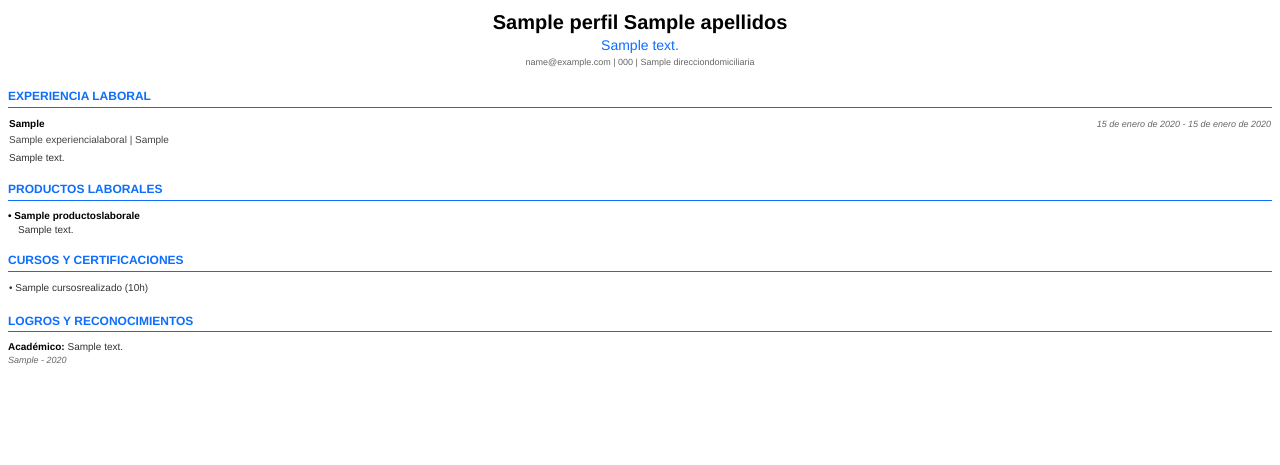
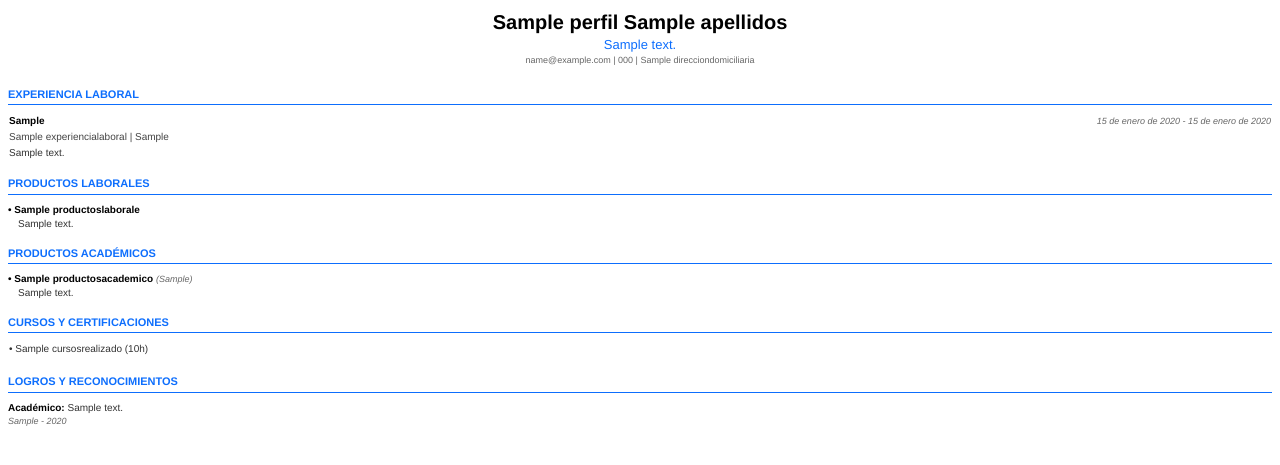
Before and after one commit to 10SEBASG01/CV-JANDRY-GUARANDA, a Django app: template Perfil/templates/cv_pdf_maestro.html in a window 1280 px wide. Shown: the top 465 px of the page. Run offline with Django 5.2, Linux system fonts and the light colour scheme; tables that the repository leaves empty hold one stand-in row (values such as "Sample post"); the template is opened without the code that fills it: values that come from a table or form of the project are taken from there, most other values are stand-ins (such as "Sample title", 1, 10 or a date in 2020).

Commit message:
Vigesimo Octavo Commit Proyecto

```diff
--- a/Perfil/templates/cv_pdf_maestro.html
+++ b/Perfil/templates/cv_pdf_maestro.html
@@ -3,10 +3,7 @@
 <head>
     <meta charset="UTF-8">
     <style>
-        @page {
-            size: a4;
-            margin: 1.5cm;
-        }
+        @page { size: a4; margin: 1.5cm; }
         body {
             background-color: white;
             font-family: Helvetica, Arial, sans-serif;
@@ -22,18 +19,17 @@
             text-transform: uppercase;
             padding-bottom: 2px;
             margin-bottom: 8px;
-            font-size: 12px;
+            font-size: 11px;
             margin-top: 15px;
         }
         .header-cv { text-align: center; margin-bottom: 20px; }
         .nombre { font-size: 20px; font-weight: bold; color: #000; }
-        .subtitulo { font-size: 14px; color: #0d6efd; }
+        .subtitulo { font-size: 13px; color: #0d6efd; }
         .contacto { color: #666; font-size: 9px; }
         .item-titulo { font-weight: bold; color: #000; }
         .fecha { color: #666; font-style: italic; font-size: 9px; }
         table { width: 100%; border-collapse: collapse; }
-        /* Usamos tablas para evitar que el contenido se corte feo */
-        .tabla-item { margin-bottom: 10px; width: 100%; }
+        .tabla-item { margin-bottom: 8px; width: 100%; }
     </style>
 </head>
 <body>
@@ -51,16 +47,10 @@
             <table class="tabla-item">
                 <tr>
                     <td class="item-titulo">{{ exp.cargodesempenado }}</td>
-                    <td style="text-align: right;" class="fecha">
-                        {{ exp.fechainiciogestion }} - {{ exp.fechafingestion|default:"Actualidad" }}
-                    </td>
+                    <td style="text-align: right;" class="fecha">{{ exp.fechainiciogestion }} - {{ exp.fechafingestion|default:"Actualidad" }}</td>
                 </tr>
-                <tr>
-                    <td colspan="2" style="color: #444;">{{ exp.nombrempresa }} | {{ exp.lugarempresa }}</td>
-                </tr>
-                <tr>
-                    <td colspan="2" style="padding-top: 3px;">{{ exp.descripcionfunciones }}</td>
-                </tr>
+                <tr><td colspan="2" style="color: #444;">{{ exp.nombrempresa }} | {{ exp.lugarempresa }}</td></tr>
+                <tr><td colspan="2">{{ exp.descripcionfunciones }}</td></tr>
             </table>
         {% endfor %}
 
@@ -72,13 +62,20 @@
             </div>
         {% endfor %}
 
+        <div class="titulo-seccion">Productos Académicos</div>
+        {% for acad in academicos %}
+            <div style="margin-bottom: 5px;">
+                <span class="item-titulo">• {{ acad.nombrerecurso }}</span>
+                <span class="fecha">({{ acad.clasificador }})</span>
+                <div style="padding-left: 10px;">{{ acad.descripcion }}</div>
+            </div>
+        {% endfor %}
+
         <div class="titulo-seccion">Cursos y Certificaciones</div>
         <table style="width: 100%;">
             {% for curso in cursos %}
                 {% if forloop.counter0|divisibleby:2 %}<tr>{% endif %}
-                    <td style="width: 50%; padding-bottom: 3px;">
-                        • {{ curso.nombrecurso }} ({{ curso.totalhoras }}h)
-                    </td>
+                    <td style="width: 50%; padding-bottom: 3px;">• {{ curso.nombrecurso }} ({{ curso.totalhoras }}h)</td>
                 {% if forloop.counter|divisibleby:2 or forloop.last %}</tr>{% endif %}
             {% endfor %}
         </table>
```
